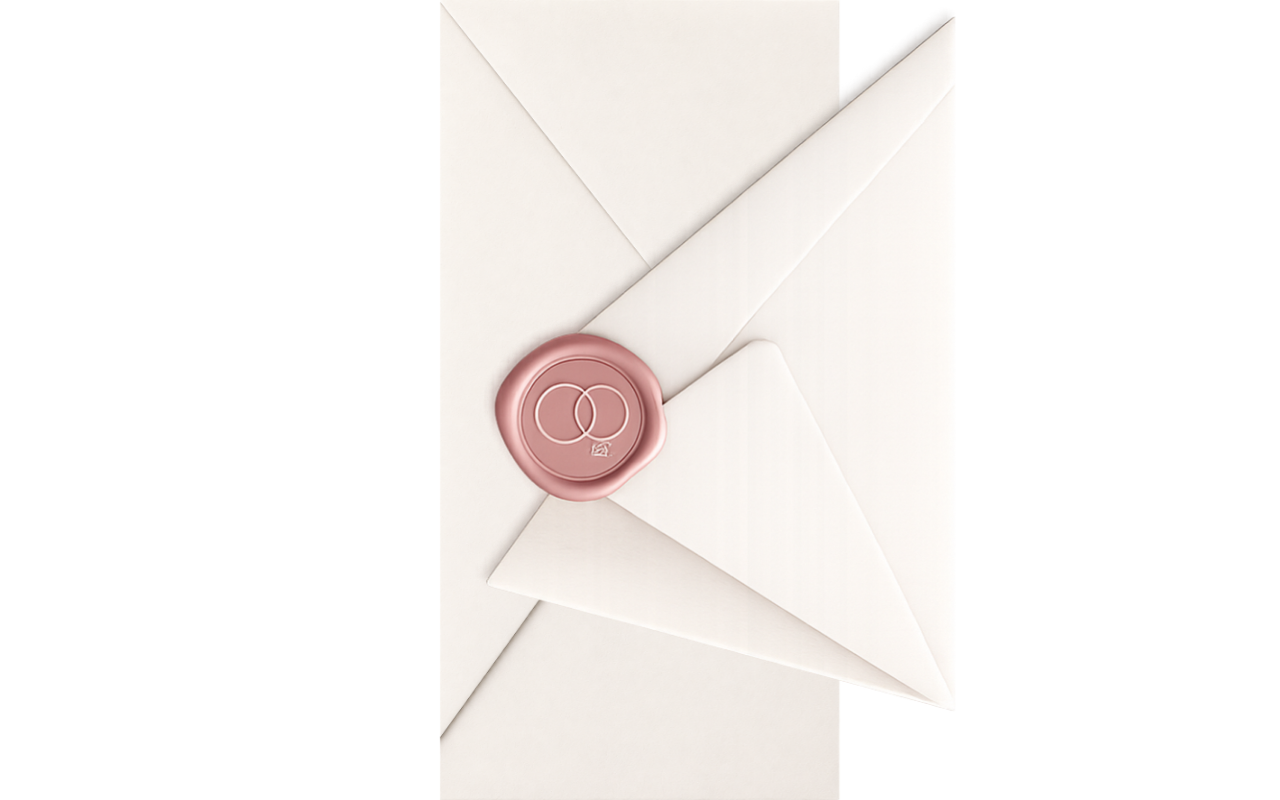
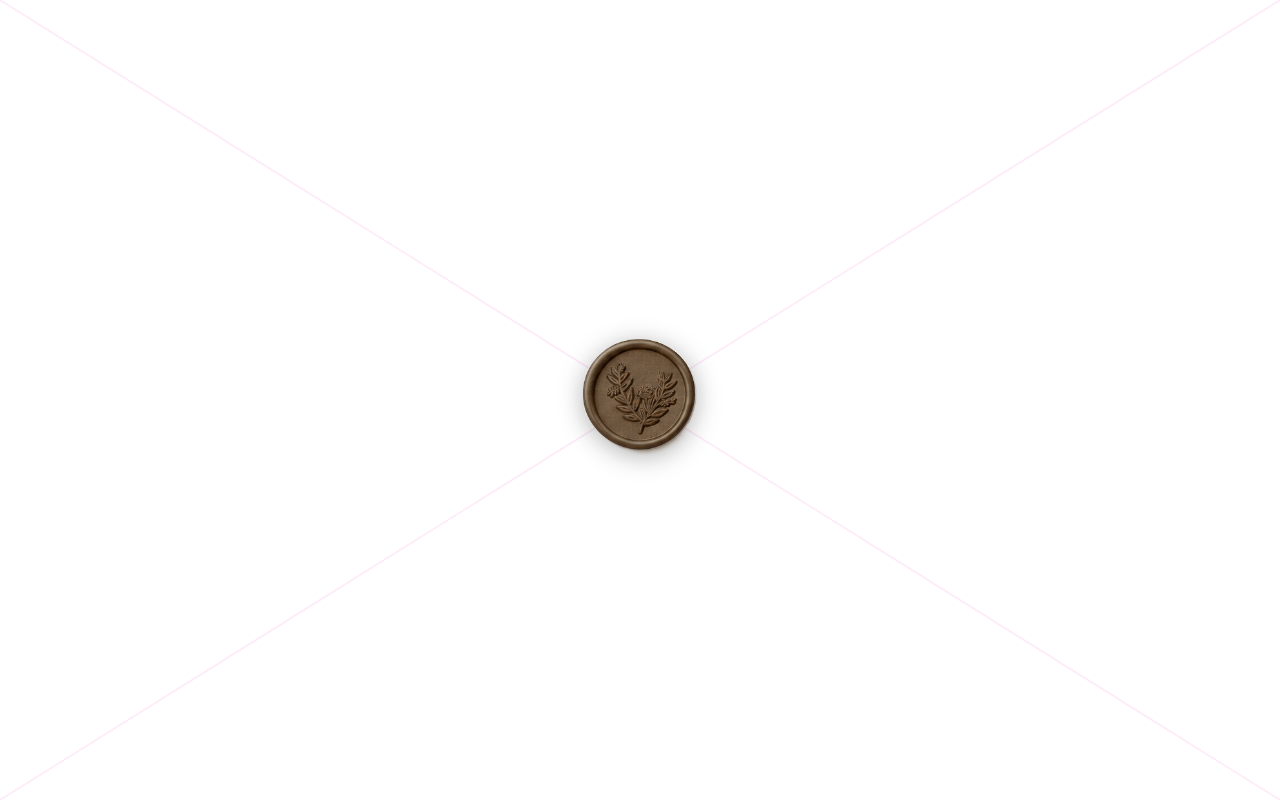
Before and after one commit to nourelkhoury12/cyrinejebrine-wedding, a SvelteKit app: page / in a window 1280 px wide. Built offline with nearby package versions, Linux system fonts and the light colour scheme; a web font is replaced by a local one.

Commit message:
implment wax weal animation

```diff
--- a/src/routes/+page.svelte
+++ b/src/routes/+page.svelte
@@ -1,152 +1,141 @@
 <script lang="ts">
-	import env1 from "$lib/assets/env1.png";
-	import env3 from "$lib/assets/env2.png";
+	import { goto } from '$app/navigation';
+	import waxSeal from '$lib/assets/wax-seal.png';
 
 	let isOpen = $state(false);
 
-	function openEnvelope() {
+	function handleOpen() {
 		if (isOpen) return;
+		isOpen = true;
 
-		isOpen = true;
+		// Wait 1.2s for the splitting animation to complete, then navigate
+		setTimeout(() => {
+			goto('/invitation'); // 👈 Change '/invitation' to your target route
+		}, 1200);
 	}
 </script>
 
-<div class:open={isOpen} class="envelope-screen">
-	<div class="envelope-wrapper">
-		<img
-			src={env1}
-			alt="Envelope"
-			class="env1"
-		/>
+<!-- Envelope Opener Overlay -->
+<div class="envelope-overlay" class:is-open={isOpen}>
 
-		<img
-			src={env3}
-			alt="Envelope seal"
-			class="env2"
-			onclick={openEnvelope}
-		/>
+	<!-- LEFT PANEL -->
+	<div class="envelope-half panel-left">
+		<svg class="fold-lines" viewBox="0 0 50 100" preserveAspectRatio="none">
+			<line x1="0" y1="0" x2="50" y2="50" class="line" />
+			<line x1="0" y1="100" x2="50" y2="50" class="line" />
+		</svg>
 	</div>
+
+	<!-- RIGHT PANEL -->
+	<div class="envelope-half panel-right">
+		<svg class="fold-lines" viewBox="50 0 50 100" preserveAspectRatio="none">
+			<line x1="100" y1="0" x2="50" y2="50" class="line" />
+			<line x1="100" y1="100" x2="50" y2="50" class="line" />
+		</svg>
+	</div>
+
+	<!-- WAX SEAL TRIGGER -->
+	<button
+		type="button"
+		class="seal-button"
+		onclick={handleOpen}
+		aria-label="Open Envelope"
+	>
+		<img src={waxSeal} alt="Wax Seal" class="seal-image" />
+	</button>
+
 </div>
 
 <style>
-	/* =========================
-	   FULL SCREEN
-	========================= */
-
-	.envelope-screen {
+	.envelope-overlay {
 		position: fixed;
 		inset: 0;
-
-		width: 100%;
+		width: 100vw;
 		height: 100dvh;
-
 		display: flex;
 		justify-content: center;
 		align-items: center;
-
 		overflow: hidden;
-		background: white;
-
-		z-index: 1000;
+		z-index: 9999;
 	}
 
-
-	/* =========================
-	   ENVELOPE
-	========================= */
-
-	.envelope-wrapper {
-		position: relative;
-
-		width: 100%;
-		height: 100%;
-
-		display: flex;
-		justify-content: center;
-		align-items: center;
-
-		overflow: hidden;
+	.envelope-overlay.is-open {
+		pointer-events: none;
 	}
 
-
-	/* =========================
-	   ENVELOPE IMAGES
-	========================= */
-
-	.env1,
-	.env2 {
+	.envelope-half {
 		position: absolute;
-
-		width: 100%;
+		top: 0;
+		bottom: 0;
+		width: 50vw;
 		height: 100%;
-
-		object-fit: contain;
-		object-position: center;
-
-		transition:
-			transform 1.5s cubic-bezier(0.77, 0, 0.175, 1);
-
+		background-color: #ffffff;
+		transition: transform 1.2s cubic-bezier(0.77, 0, 0.175, 1);
 		will-change: transform;
-	}
-
-
-	/* =========================
-	   CLOSED
-	========================= */
-
-	.env1 {
-		transform: translateX(0);
 		z-index: 1;
 	}
 
-	.env2 {
+	.panel-left {
+		left: 0;
 		transform: translateX(0);
-		z-index: 2;
-
-		cursor: pointer;
-
-		/* Makes the click easier on mobile */
-		touch-action: manipulation;
 	}
 
-
-	/* =========================
-	   OPEN
-	========================= */
-
-	.envelope-screen.open .env1 {
-		transform: translateX(-100%);
+	.panel-right {
+		right: 0;
+		transform: translateX(0);
 	}
 
-	.envelope-screen.open .env2 {
-		transform: translateX(100%);
+	.fold-lines {
+		width: 100%;
+		height: 100%;
 	}
 
-
-	/* =========================
-	   MOBILE
-	========================= */
-
-	@media (max-width: 600px) {
-		.env1,
-		.env2 {
-			width: 100%;
-			height: 100%;
-			object-fit: contain;
-		}
+	.line {
+		stroke: rgba(236, 72, 195, 0.12);
+		stroke-width: 1.5;
+		vector-effect: non-scaling-stroke;
 	}
 
+	.seal-button {
+		position: absolute;
+		z-index: 10;
+		background: transparent !important;
+		border: none !important;
+		outline: none !important;
+		padding: 0;
+		margin: 0;
+		cursor: pointer;
+		-webkit-tap-highlight-color: transparent;
+		transition: opacity 0.6s ease, transform 0.6s ease;
+	}
 
-	/* =========================
-	   TABLET
-	========================= */
+	.seal-button:focus,
+	.seal-button:active {
+		outline: none;
+		box-shadow: none;
+		background: transparent;
+	}
 
-	@media (min-width: 601px) and (max-width: 1024px) {
-		.env1,
-		.env2 {
-			width: 100%;
-			height: 100%;
-			object-fit: contain;
-		}
+	.seal-image {
+		width: 140px;
+		height: auto;
+		display: block;
+		user-select: none;
+		filter: drop-shadow(0 4px 12px rgba(0, 0, 0, 0.3));
+	}
+
+	/* SLIDE SPLIT ANIMATIONS */
+	.envelope-overlay.is-open .panel-left {
+		transform: translateX(-100%) !important;
+	}
+
+	.envelope-overlay.is-open .panel-right {
+		transform: translateX(100%) !important;
+	}
+
+	.envelope-overlay.is-open .seal-button {
+		opacity: 0;
+		transform: scale(0.5);
+		pointer-events: none;
 	}
 </style>
--- /dev/null
+++ b/src/routes/invitation/+page.svelte
@@ -0,0 +1 @@
+tst
```
Also changed, not shown: src/lib/assets/wax-seal.png (added).
